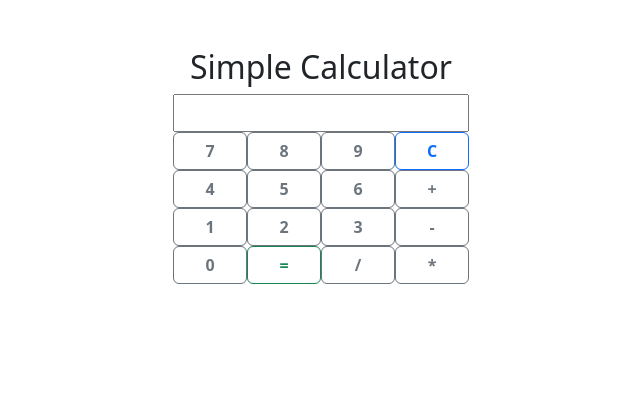
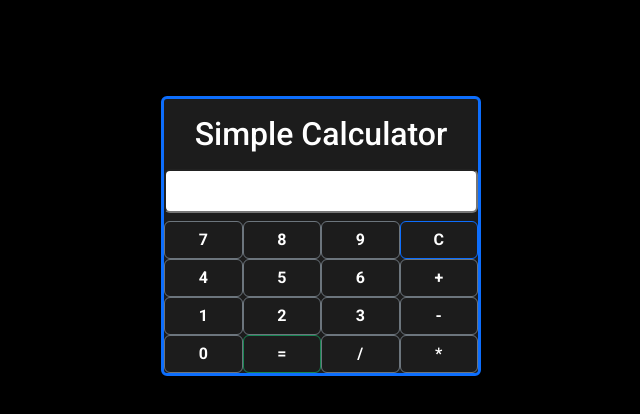
Before and after one commit to nabeelrana48/Calculator-Using-Bootstrap-and-JavaScript, a plain HTML site: page index.html in a window 1280 px wide. Shown: the whole page, without its empty margins (319-959 px from the left). Drawn offline with nearby package versions, Linux system fonts and the light colour scheme.

Commit message:
Added some style

```diff
--- a/index.html
+++ b/index.html
@@ -5,27 +5,45 @@
     <meta charset="UTF-8">
     <meta name="viewport" content="width=device-width, initial-scale=1.0">
     <title>Calculater By Me</title>
+    <link rel="shortcut icon" href="calculator-solid.svg" type="image/x-icon">
+    <link href="https://cdn.jsdelivr.net/npm/bootstrap@5.3.2/dist/css/bootstrap.min.css" rel="stylesheet"
+    integrity="sha384-T3c6CoIi6uLrA9TneNEoa7RxnatzjcDSCmG1MXxSR1GAsXEV/Dwwykc2MPK8M2HN" crossorigin="anonymous">
+    <link rel="preconnect" href="https://fonts.googleapis.com">
+    <link rel="preconnect" href="https://fonts.gstatic.com" crossorigin>
+    <link
+    href="https://fonts.googleapis.com/css2?family=Roboto:ital,wght@0,100;0,300;0,400;0,500;0,700;0,900;1,100;1,300;1,400;1,500;1,700;1,900&display=swap"
+    rel="stylesheet">
     <link rel="stylesheet" href="style.css">
-    <link href="https://cdn.jsdelivr.net/npm/bootstrap@5.3.2/dist/css/bootstrap.min.css" rel="stylesheet"
-        integrity="sha384-T3c6CoIi6uLrA9TneNEoa7RxnatzjcDSCmG1MXxSR1GAsXEV/Dwwykc2MPK8M2HN" crossorigin="anonymous">
 </head>
 
-<body>
-    <div class="text-center mt-5">
-        <div class="container w-25">
-            <h2>Simple Calculator</h2>
-            <input class="col-12" type="text">
+<body class="bg-black">
+    <div class="text-center mt-5 pt-5">
+        <div class="container w-25 px-0 pt-3 rounded-2">
+            <h2 class="text-white">Simple Calculator</h2>
+            <input class="col-12 py-2 px-3 rounded my-2 " type="text">
             <div class="col-12">
-                <button class="col-3 btn btn-outline-secondary fw-bold">7</button><button class="col-3 btn btn-outline-secondary fw-bold">8</button><button class="col-3 btn btn-outline-secondary fw-bold">9</button><button class="col-3 btn btn-outline-primary fw-bold">C</button>
+                <button class="col-3 btn btn-outline-secondary fw-bold">7</button><button
+                    class="col-3 btn btn-outline-secondary fw-bold lh-base">8</button><button
+                    class="col-3 btn btn-outline-secondary fw-bold">9</button><button
+                    class="col-3 btn btn-outline-primary fw-bold ">C</button>
             </div>
             <div class="col-12">
-                <button class="col-3 btn btn-outline-secondary fw-bold">4</button><button class="col-3 btn btn-outline-secondary fw-bold">5</button><button class="col-3 btn btn-outline-secondary fw-bold">6</button><button class="col-3 btn btn-outline-secondary fw-bold">+</button>
+                <button class="col-3 btn btn-outline-secondary fw-bold">4</button><button
+                    class="col-3 btn btn-outline-secondary fw-bold">5</button><button
+                    class="col-3 btn btn-outline-secondary fw-bold">6</button><button
+                    class="col-3 btn btn-outline-secondary fw-bold">+</button>
             </div>
             <div class="col-12">
-                <button class="col-3 btn btn-outline-secondary fw-bold">1</button><button class="col-3 btn btn-outline-secondary fw-bold">2</button><button class="col-3 btn btn-outline-secondary fw-bold">3</button><button class="col-3 btn btn-outline-secondary fw-bold">-</button>
+                <button class="col-3 btn btn-outline-secondary fw-bold">1</button><button
+                    class="col-3 btn btn-outline-secondary fw-bold">2</button><button
+                    class="col-3 btn btn-outline-secondary fw-bold">3</button><button
+                    class="col-3 btn btn-outline-secondary fw-bold">-</button>
             </div>
             <div class="col-12">
-                <button class="col-3 btn btn-outline-secondary fw-bold">0</button><button class="col-3 btn btn-outline-success fw-bold">=</button><button class="col-3 btn btn-outline-secondary fw-bold">/</button><button class="col-3 btn btn-outline-secondary fw-bold">*</button>
+                <button class="col-3 btn btn-outline-secondary fw-bold">0</button><button
+                    class="col-3 btn btn-outline-success fw-bold">=</button><button
+                    class="col-3 btn btn-outline-secondary fw-bold">/</button><button
+                    class="col-3 btn btn-outline-secondary fw-bold">*</button>
             </div>
         </div>
     </div>
--- a/style.css
+++ b/style.css
@@ -1,16 +1,20 @@
-*{
+* {
     padding: 0;
     margin: 0;
     box-sizing: border-box;
+    font-family: "Roboto", sans-serif;
 }
-h2{
-    text-align: center;
+
+body{
+    background-color: lightblue;
 }
-.container{
-    width: 20%;
-    margin: 0 auto;
+
+.container {
+    border: 3px solid #0d6efd !important;
+    background-color: #1c1c1c !important;
 }
-button, input{
-    margin: 2px;
-    padding: 5px 15px;
+
+
+.btn {
+    color: white;
 }
```
Also changed, not shown: calculator-solid.svg (added).
